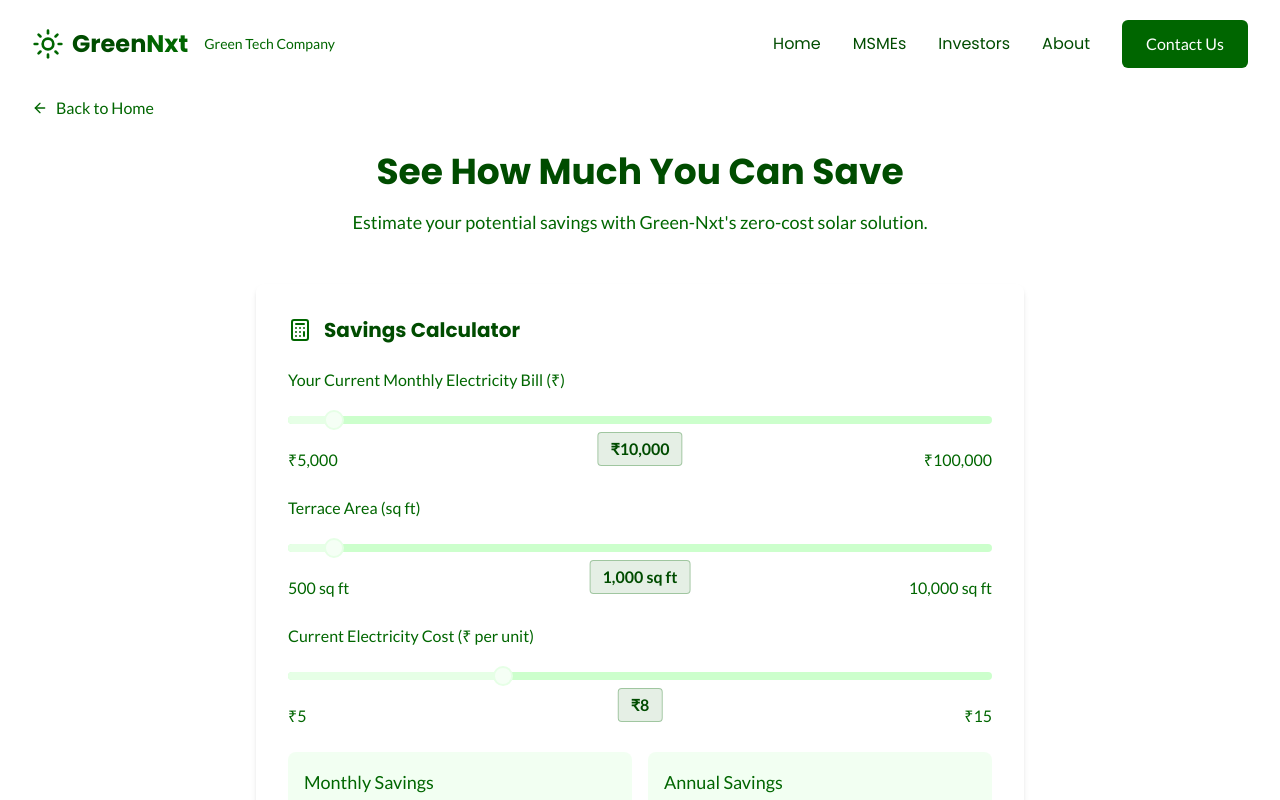
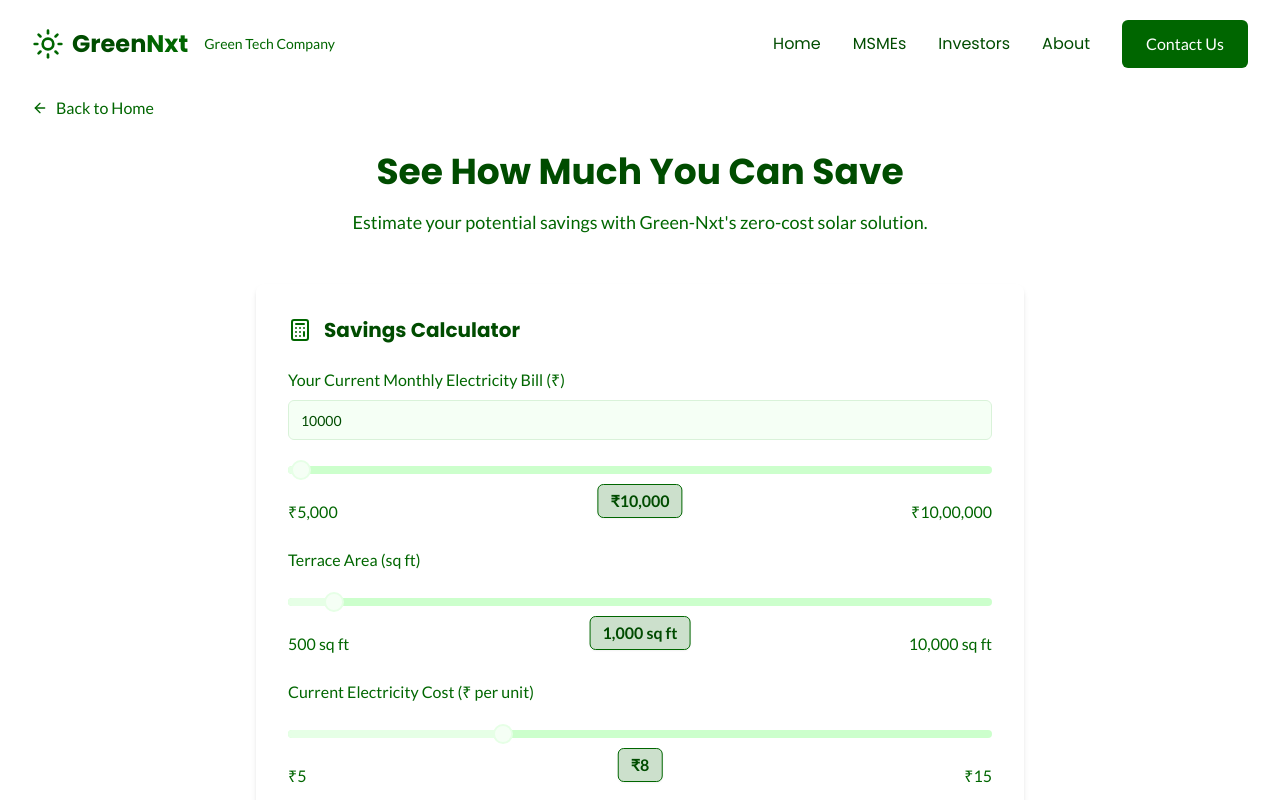
Before and after one commit to iamms1997/greennxt-web-genesis, a React (Vite) app: page /calculator in a window 1280 px wide. Shown: the top 800 px of the page. Built offline with nearby package versions, Linux system fonts and the light colour scheme.

Commit message:
feat: Enhance MSME calculator
- Increased slider range for monthly bill to 10 lakh.
- Added input field for direct monthly bill editing.

```diff
--- a/src/components/Calculator.tsx
+++ b/src/components/Calculator.tsx
@@ -1,5 +1,5 @@
 
-import { useState } from "react";
+import { useState, useEffect } from "react";
 import { Calculator as CalcIcon, ArrowDown } from "lucide-react";
 import { Input } from "./ui/input";
 import { Slider } from "./ui/slider";
@@ -13,6 +13,7 @@ const Calculator = ({ type }: CalculatorProps) => {
   const [monthlyBill, setMonthlyBill] = useState(10000);
   const [terraceArea, setTerraceArea] = useState(1000);
   const [costPerUnit, setCostPerUnit] = useState(8);
+  const [billInputValue, setBillInputValue] = useState("10000");
 
   // Investor calculation fields
   const [investmentAmount, setInvestmentAmount] = useState(100000);
@@ -28,6 +29,37 @@ const Calculator = ({ type }: CalculatorProps) => {
   const monthlyReturn = annualReturn / 12; // Monthly interest payout
   const totalReturn = annualReturn * years;
   const totalValue = investmentAmount + totalReturn;
+
+  // Sync the input value with the slider value
+  useEffect(() => {
+    setBillInputValue(monthlyBill.toString());
+  }, [monthlyBill]);
+
+  // Handle direct input change for monthly bill
+  const handleBillInputChange = (e: React.ChangeEvent<HTMLInputElement>) => {
+    const value = e.target.value;
+    setBillInputValue(value);
+
+    const numericValue = value === '' ? 0 : parseInt(value);
+    if (!isNaN(numericValue)) {
+      // Clamp the value between min and max
+      const clampedValue = Math.min(Math.max(numericValue, 5000), 1000000);
+      setMonthlyBill(clampedValue);
+    }
+  };
+
+  // Handle blur event to ensure the input value is within range
+  const handleBillInputBlur = () => {
+    const numericValue = billInputValue === '' ? 0 : parseInt(billInputValue);
+    if (!isNaN(numericValue)) {
+      const clampedValue = Math.min(Math.max(numericValue, 5000), 1000000);
+      setMonthlyBill(clampedValue);
+      setBillInputValue(clampedValue.toString());
+    } else {
+      setMonthlyBill(10000);
+      setBillInputValue("10000");
+    }
+  };
 
   // Handle input change for investor amount
   const handleInvestmentChange = (e: React.ChangeEvent<HTMLInputElement>) => {
@@ -52,22 +84,38 @@ const Calculator = ({ type }: CalculatorProps) => {
             <label htmlFor="monthly-bill" className="block text-text-secondary mb-2">
               Your Current Monthly Electricity Bill (₹)
             </label>
+
+            {/* Direct input field */}
+            <div className="mb-4">
+              <Input
+                type="number"
+                id="monthly-bill-input"
+                value={billInputValue}
+                onChange={handleBillInputChange}
+                onBlur={handleBillInputBlur}
+                min={5000}
+                max={1000000}
+                className="text-lg font-medium"
+                placeholder="Enter monthly bill"
+              />
+            </div>
+
             <div className="mt-6 mb-2">
               <Slider
                 id="monthly-bill"
                 min={5000}
-                max={100000}
+                max={1000000}
                 step={1000}
                 value={[monthlyBill]}
                 onValueChange={values => setMonthlyBill(values[0])}
-                className="mb-6"
+                className="mb-6 h-3"
               />
               <div className="flex justify-between mt-2 relative">
                 <span className="text-text-secondary">₹5,000</span>
-                <div className="absolute left-1/2 -translate-x-1/2 -top-4 bg-accent/10 px-3 py-1 rounded border border-accent/30">
+                <div className="absolute left-1/2 -translate-x-1/2 -top-4 bg-accent/20 px-3 py-1 rounded-md border border-accent shadow-sm">
                   <span className="text-text font-semibold">₹{monthlyBill.toLocaleString()}</span>
                 </div>
-                <span className="text-text-secondary">₹100,000</span>
+                <span className="text-text-secondary">₹10,00,000</span>
               </div>
             </div>
           </div>
@@ -84,11 +132,11 @@ const Calculator = ({ type }: CalculatorProps) => {
                 step={100}
                 value={[terraceArea]}
                 onValueChange={values => setTerraceArea(values[0])}
-                className="mb-6"
+                className="mb-6 h-3"
               />
               <div className="flex justify-between mt-2 relative">
                 <span className="text-text-secondary">500 sq ft</span>
-                <div className="absolute left-1/2 -translate-x-1/2 -top-4 bg-accent/10 px-3 py-1 rounded border border-accent/30">
+                <div className="absolute left-1/2 -translate-x-1/2 -top-4 bg-accent/20 px-3 py-1 rounded-md border border-accent shadow-sm">
                   <span className="text-text font-semibold">{terraceArea.toLocaleString()} sq ft</span>
                 </div>
                 <span className="text-text-secondary">10,000 sq ft</span>
@@ -108,11 +156,11 @@ const Calculator = ({ type }: CalculatorProps) => {
                 step={0.5}
                 value={[costPerUnit]}
                 onValueChange={values => setCostPerUnit(values[0])}
-                className="mb-6"
+                className="mb-6 h-3"
               />
               <div className="flex justify-between mt-2 relative">
                 <span className="text-text-secondary">₹5</span>
-                <div className="absolute left-1/2 -translate-x-1/2 -top-4 bg-accent/10 px-3 py-1 rounded border border-accent/30">
+                <div className="absolute left-1/2 -translate-x-1/2 -top-4 bg-accent/20 px-3 py-1 rounded-md border border-accent shadow-sm">
                   <span className="text-text font-semibold">₹{costPerUnit.toLocaleString()}</span>
                 </div>
                 <span className="text-text-secondary">₹15</span>
```
